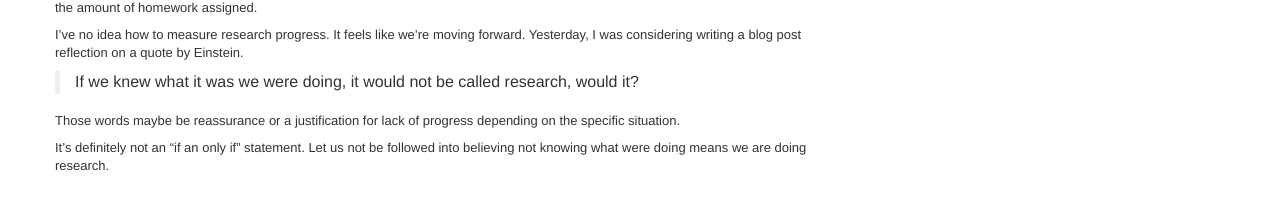
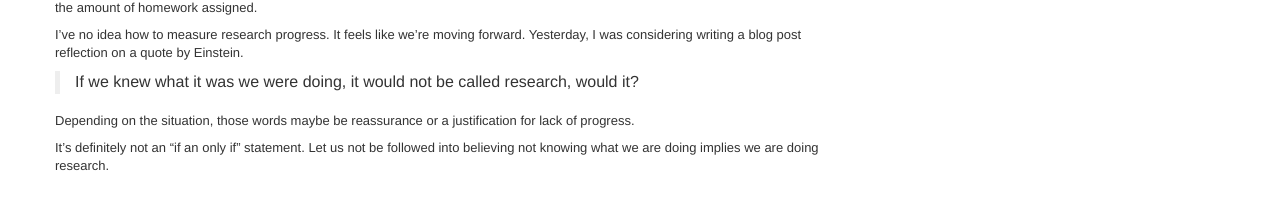
Before and after one commit to scottcarr/scottcarr.github.com, a Jekyll site: the page built from _posts/2012-9-24-5-weeks-down-4-years-to-go.md, in a window 1280 px wide. Shown: the part 473-683 px from the top of the page. Built offline with Jekyll 4.4.1, drawn with Linux system fonts in a browser that asks for light colours.

Commit message:
fix quote

```diff
--- a/_posts/2012-9-24-5-weeks-down-4-years-to-go.md
+++ b/_posts/2012-9-24-5-weeks-down-4-years-to-go.md
@@ -27,8 +27,8 @@ a quote by Einstein.
 
 > If we knew what it was we were doing, it would not be called research, would it?
 
-Those words maybe be reassurance or a justification for lack of progress depending
-on the specific situation.
+Depending on the situation, those words maybe be reassurance or a justification
+for lack of progress.
 
 It's definitely not an "if an only if" statement.  Let us not be followed into
-believing not knowing what were doing means we are doing research.
+believing not knowing what we are doing implies we are doing research.
```
